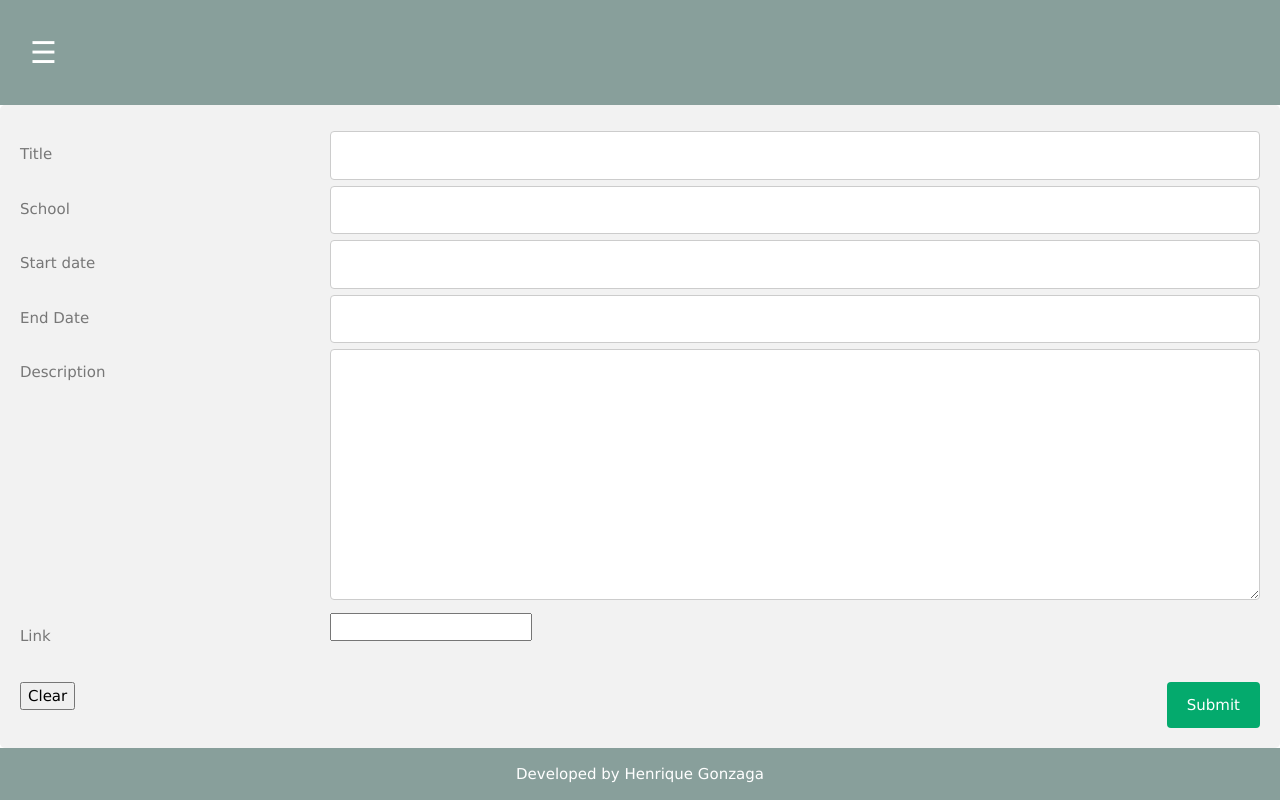
After one commit to henriquealvesgonzaga87/blog, a Django app: page /my_path/create/ in a window 1280 px wide. The commit adds this page. Run offline with Django 4.2, Linux system fonts and the light colour scheme; the visitor is signed in with stand-in values (Sample User, id 1).

Commit message:
creates views/templates for read and create course

```diff
--- a/project/app/admin.py
+++ b/project/app/admin.py
@@ -9,3 +9,7 @@ class UserAdmin(admin.ModelAdmin):
 @admin.register(Post)
 class PostAdmmin(admin.ModelAdmin):
     fields = ['title', 'content', 'tags', 'user_profile_id']
+
+@admin.register(MyStudies)
+class MyStudiesAdmin(admin.ModelAdmin):
+    fields = ['title', 'school', 'start_date', 'end_date', 'description', 'link', 'user_profile_id']
--- a/project/app/models.py
+++ b/project/app/models.py
@@ -23,16 +23,17 @@ class Post(models.Model):
         db_table = 'post'
 
 
-class MyPath(models.Model):
+class MyStudies(models.Model):
     title = models.CharField(max_length=100)
+    school = models.CharField(max_length=80)
     start_date = models.DateField()
     end_date = models.DateField()
     description = models.TextField()
-    link = models.URLField()
+    link = models.URLField(null=True)
     user_profile_id = models.ForeignKey(User, on_delete=models.CASCADE)
 
     class Meta:
-        db_table = 'mypath'
+        db_table = 'mystudies'
 
 
     def get_formatted_date(self):
--- a/project/app/static/css/styles.css
+++ b/project/app/static/css/styles.css
@@ -106,6 +106,10 @@ input[type=submit]:hover {
   background-color: #45a049;
 }
 
+input[type=reset]:hover {
+  background-color: #78bda8;
+}
+
 .container {
   border-radius: 5px;
   background-color: #f2f2f2;
--- /dev/null
+++ b/project/app/templates/create_my_path.html
@@ -0,0 +1,63 @@
+{% extends "model_page.html" %}
+
+{% block content %}
+    <main>
+        <div class="container">
+            <form method="post" id="mystudies-form">{% csrf_token %}
+                <div class="row">
+                    <div class="col-25">
+                      <label for="{{ form.title.id_for_label }}">Title</label>
+                    </div>
+                    <div class="col-75">
+                      {{ form.title }}
+                    </div>
+                  </div>
+                  <div class="row">
+                    <div class="col-25">
+                      <label for="{{ form.school.id_for_label }}">School</label>
+                    </div>
+                    <div class="col-75">
+                      {{ form.school }}
+                    </div>
+                  </div>
+                  <div class="row">
+                    <div class="col-25">
+                      <label for="{{ form.start_date.id_for_label }}">Start date</label>
+                    </div>
+                    <div class="col-75">
+                      {{ form.start_date }}
+                    </div>
+                  </div>
+                  <div class="row">
+                    <div class="col-25">
+                      <label for="{{ form.end_date.id_for_label }}">End Date</label>
+                    </div>
+                    <div class="col-75">
+                      {{ form.end_date }}
+                    </div>
+                  </div>
+                  <div class="row">
+                    <div class="col-25">
+                      <label for="{{ form.description.id_for_label }}">Description</label>
+                    </div>
+                    <div class="col-75">
+                      {{ form.description }}
+                    </div>
+                  </div>
+                  <div class="row">
+                    <div class="col-25">
+                      <label for="{{ form.link.id_for_label }}">Link</label>
+                    </div>
+                    <div class="col-75">
+                      {{ form.link }}
+                    </div>
+                  </div>
+                  <br>
+                  <div class="row">
+                    <input type="submit" value="Submit">
+                    <input type="reset" value="Clear">
+                  </div>
+            </form>
+        </div>
+    </main>
+{% endblock %}
--- a/project/app/urls.py
+++ b/project/app/urls.py
@@ -11,5 +11,5 @@ urlpatterns = [
     path('create/submit', login_required(CreatePost.as_view(template_name='create_post.html')), name='create_post'),
     path('update/<int:id>/', login_required(UpdatePost.as_view(template_name='create_post.html')), name='update_post'),
     path('update/<int:id>/submit', login_required(UpdatePost.as_view(template_name='create_post.html')), name='update_post'),
-    path('delete/<int:id>/', login_required(DeletePost.as_view(template_name='index.html')), name='delete_post'),
+    path('delete/<int:id>/', login_required(DeletePost.as_view(template_name='index.html')), name='delete_post')
 ]
--- a/project/app/views.py
+++ b/project/app/views.py
@@ -1,5 +1,5 @@
 from django.shortcuts import render, redirect
-from .models import Post
+from .models import Post, MyStudies
 from django.views.generic import ListView, CreateView, UpdateView, DeleteView
 from django.urls import reverse_lazy
 from django.contrib.auth.models import User
@@ -71,3 +71,27 @@ class DeletePost(LoginRequiredMixin, DeleteView):
             messages.error(request, 'Unable to delete the post.')
             print(e)
             return super().delete(request, *args, **kwargs)
+
+
+class ListMyStudies(ListView):
+    template_name = 'my_path.html'
+    paginate_by = 10
+    model = MyStudies
+
+
+class CreateMyStudies(CreateView, LoginRequiredMixin):
+    template_name = "create_my_path.html"
+    model = MyStudies
+    fields = ['title', 'school', 'start_date', 'end_date', 'description', 'link']
+    success_url = reverse_lazy('my_path')
+
+
+    def form_valid(self, form):
+        try:
+            mystudies = form.save(commit=False)
+            mystudies.user_profile_id = User.objects.get(id=self.request.user.id)
+        except Exception:
+            messages.error('Impossible to save your form now')
+        else:
+            form.save()
+        return super().form_valid(form)
--- a/project/project/settings.py
+++ b/project/project/settings.py
@@ -39,7 +39,8 @@ INSTALLED_APPS = [
     'django.contrib.messages',
     'django.contrib.staticfiles',
     'app',
-    'core'
+    'core',
+    'project'
 ]
 
 MIDDLEWARE = [
--- a/project/project/urls.py
+++ b/project/project/urls.py
@@ -17,9 +17,15 @@ Including another URLconf
 from django.contrib import admin
 from django.urls import path, include
 from django.views.generic import TemplateView
+from django.contrib.auth.decorators import login_required
+from app.views import ListMyStudies, CreateMyStudies
+
 
 urlpatterns = [
     path('admin/', admin.site.urls),
     path('', TemplateView.as_view(template_name="about_me.html"), name="about_me"),
+    path('my_path/', ListMyStudies.as_view(template_name = 'my_path.html'), name='my_path'),
+    path('my_path/create/', login_required(CreateMyStudies.as_view(template_name = 'create_my_path.html')), name='create_my_path'),
+    path('my_path/create/submit', login_required(CreateMyStudies.as_view(template_name = 'create_my_path.html')), name='create_my_path'),
     path('post/', include('app.urls'))
 ]
```
Also changed, not shown: project/app/forms_mystudies.py (added, +25 -0 lines), project/app/templates/my_path.html (added, +16 -0 lines), project/app/migrations/0002_mystudies.py, 1 other file.
